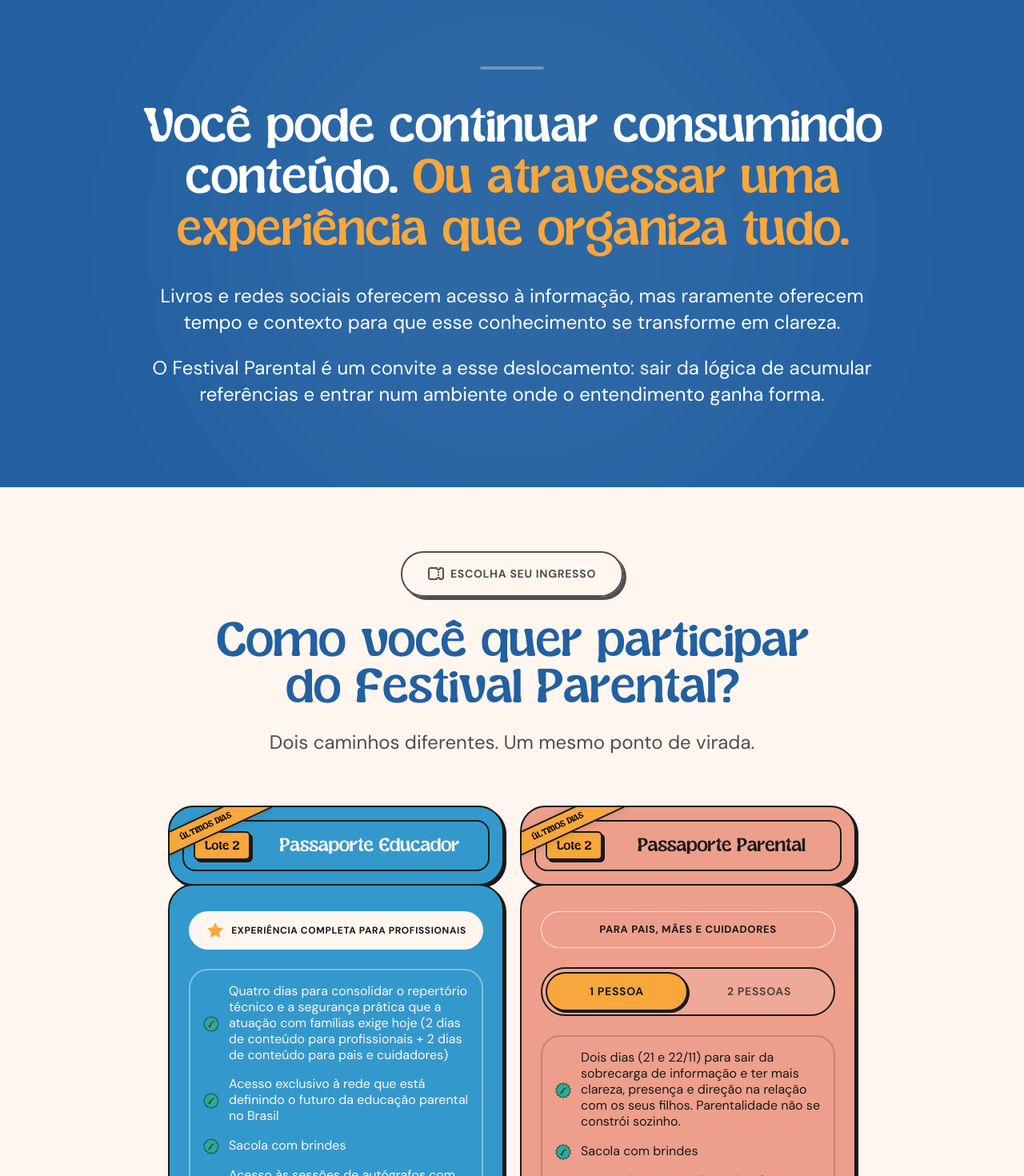
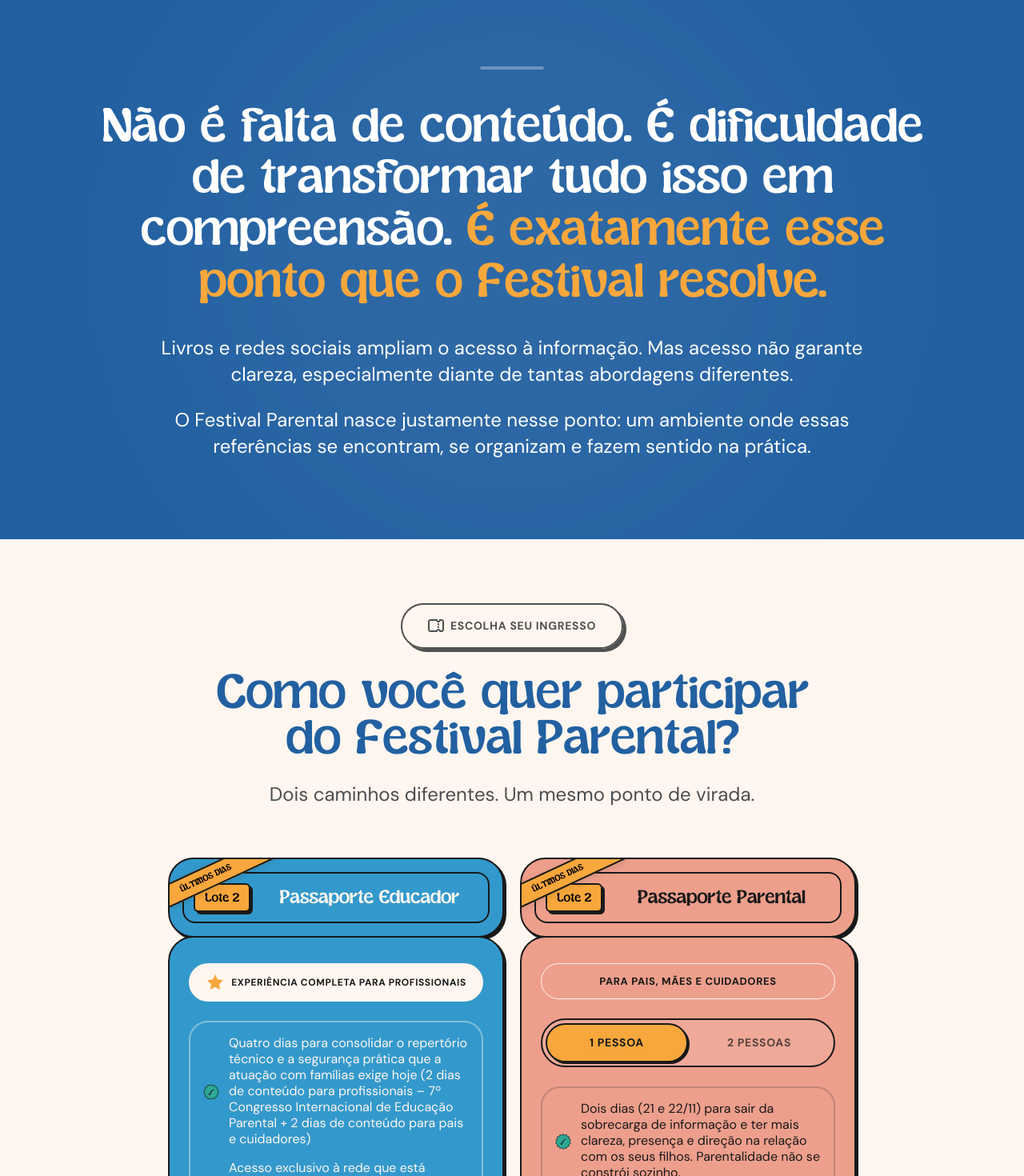
Before and after one commit to oanthonydesign/-LP-Festival-parental, a Next.js app: page / in a window 1280 px wide. Shown: the part 4800-6270 px from the top of the page at 80% size. Built offline with nearby package versions, Linux system fonts and the light colour scheme.

Commit message:
style: aumenta headline mobile nas seções hero e atualiza textos

```diff
--- a/src/components/sections/HeroSection.tsx
+++ b/src/components/sections/HeroSection.tsx
@@ -50,7 +50,7 @@ export default function HeroSection() {
                     </div>
 
                     {/* Headline */}
-                    <h1 className="font-sugar-peachy font-bold text-[#ef7d25] text-[36px] sm:text-[52px] md:text-[72px] lg:text-[88px] text-center leading-[0.8] md:leading-[0.9] tracking-[-1.4px] sm:tracking-[-1.5px] md:tracking-[-2px] lg:tracking-[-2.6px] relative px-4 md:px-0 max-w-[1100px] w-[92%] text-balance">
+                    <h1 className="font-sugar-peachy font-bold text-[#ef7d25] text-[44px] sm:text-[52px] md:text-[72px] lg:text-[88px] text-center leading-[0.8] md:leading-[0.9] tracking-[-1.4px] sm:tracking-[-1.5px] md:tracking-[-2px] lg:tracking-[-2.6px] relative px-4 md:px-0 max-w-[1100px] w-[92%] text-balance">
                         <span className="mt-1">
                             A parentalidade não precisa de mais dicas. <span className="text-[#2260a1]">Precisa de mais clareza e compreensão.</span>
                         </span>
--- a/src/components/sections/HeroSectionB.tsx
+++ b/src/components/sections/HeroSectionB.tsx
@@ -50,7 +50,7 @@ export default function HeroSectionB() {
                     </div>
 
                     {/* Headline */}
-                    <h1 className="font-sugar-peachy font-bold text-[#ef7d25] text-[36px] sm:text-[52px] md:text-[72px] lg:text-[88px] text-center leading-[0.8] md:leading-[0.9] tracking-[-1.4px] sm:tracking-[-1.5px] md:tracking-[-2px] lg:tracking-[-2.6px] relative px-4 md:px-0 max-w-[1100px] w-[100%] text-balance">
+                    <h1 className="font-sugar-peachy font-bold text-[#ef7d25] text-[44px] sm:text-[52px] md:text-[72px] lg:text-[88px] text-center leading-[0.8] md:leading-[0.9] tracking-[-1.4px] sm:tracking-[-1.5px] md:tracking-[-2px] lg:tracking-[-2.6px] relative px-4 md:px-0 max-w-[1100px] w-[100%] text-balance">
                         <span className="mt-1">
                             Criar filhos nunca foi fácil. <span className="text-[#2260a1]">Agora, ficou ainda mais complexo.</span>
                         </span>
--- a/src/components/sections/PreTicketSection.tsx
+++ b/src/components/sections/PreTicketSection.tsx
@@ -14,16 +14,16 @@ export default function PreTicketSection() {
                 <div className="w-[80px] h-1 bg-white/30 rounded-full" />
 
                 <div className="flex flex-col items-center gap-8 text-center">
-                    <h2 className="font-sugar-peachy text-white text-[38px] md:text-[56px] lg:text-[72px] leading-[0.9] tracking-[-1.5px] md:tracking-[-2px] max-w-[950px]">
-                        Você pode continuar consumindo conteúdo. <span className="text-[#f7a73c]">Ou atravessar uma experiência que organiza tudo.</span>
+                    <h2 className="font-sugar-peachy text-white text-[38px] md:text-[56px] lg:text-[72px] leading-[0.9] tracking-[-1.5px] md:tracking-[-2px] max-w-[1050px]">
+                        Não é falta de conteúdo. É dificuldade de transformar tudo isso em compreensão. <span className="text-[#f7a73c]">É exatamente esse ponto que o Festival resolve.</span>
                     </h2>
 
                     <div className="flex flex-col gap-6 max-w-[900px]">
                         <p className="font-dm-sans text-white text-[18px] md:text-[24px] leading-tight md:leading-snug">
-                            Livros e redes sociais oferecem acesso à informação, mas raramente oferecem tempo e contexto para que esse conhecimento se transforme em clareza.
+                            Livros e redes sociais ampliam o acesso à informação. Mas acesso não garante clareza, especialmente diante de tantas abordagens diferentes.
                         </p>
                         <p className="font-dm-sans text-white text-[18px] md:text-[24px] leading-tight md:leading-snug">
-                            O Festival Parental é um convite a esse deslocamento: sair da lógica de acumular referências e entrar num ambiente onde o entendimento ganha forma.
+                            O Festival Parental nasce justamente nesse ponto: um ambiente onde essas referências se encontram, se organizam e fazem sentido na prática.
                         </p>
                     </div>
                 </div>
--- a/src/components/sections/Section6.tsx
+++ b/src/components/sections/Section6.tsx
@@ -54,7 +54,7 @@ const PASSAPORTES: PassportData[] = [
     priceFull: "ou R$ 1.397,90 à vista",
     priceOriginal: "R$ 2.197,00",
     benefits: [
-      "Quatro dias para consolidar o repertório técnico e a segurança prática que a atuação com famílias exige hoje (2 dias de conteúdo para profissionais + 2 dias de conteúdo para pais e cuidadores)",
+      "Quatro dias para consolidar o repertório técnico e a segurança prática que a atuação com famílias exige hoje (2 dias de conteúdo para profissionais – 7º Congresso Internacional de Educação Parental + 2 dias de conteúdo para pais e cuidadores)",
       "Acesso exclusivo à rede que está definindo o futuro da educação parental no Brasil",
       "Sacola com brindes",
       "Acesso às sessões de autógrafos com palestrantes",
```
